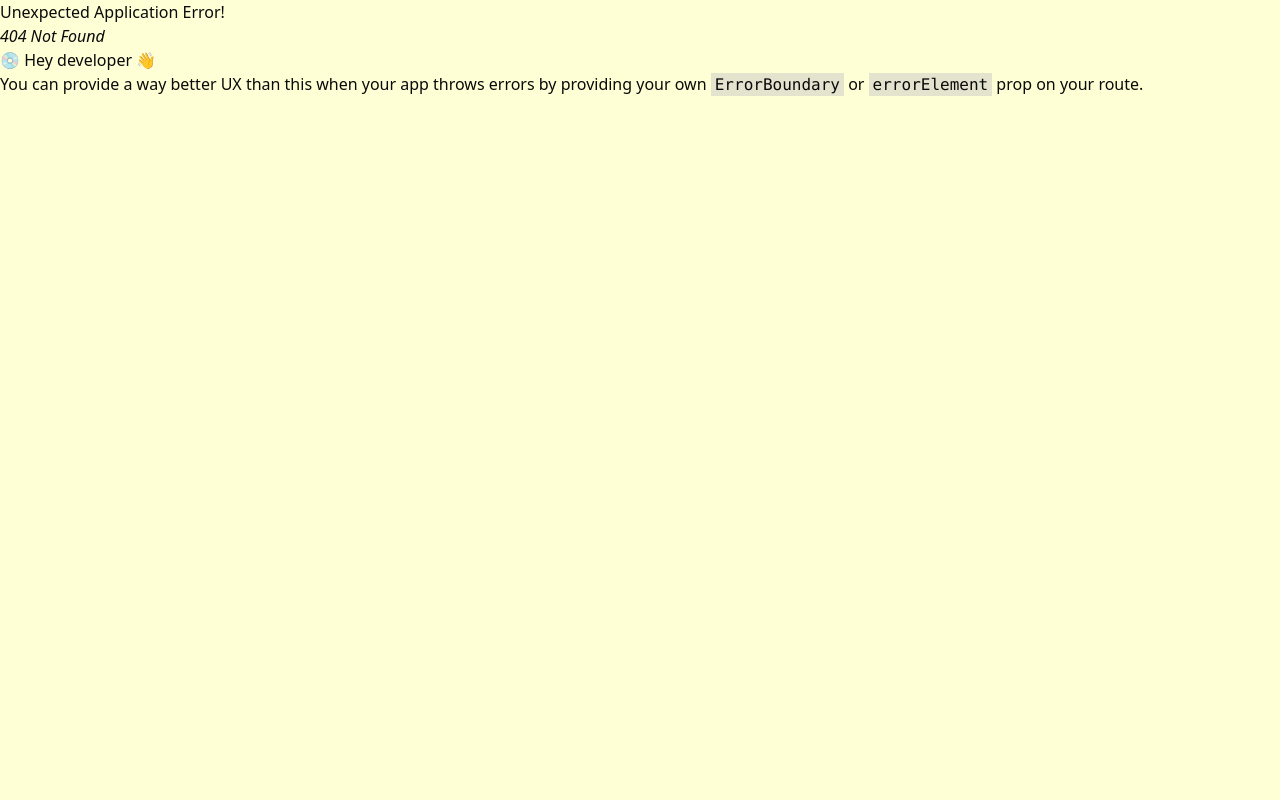
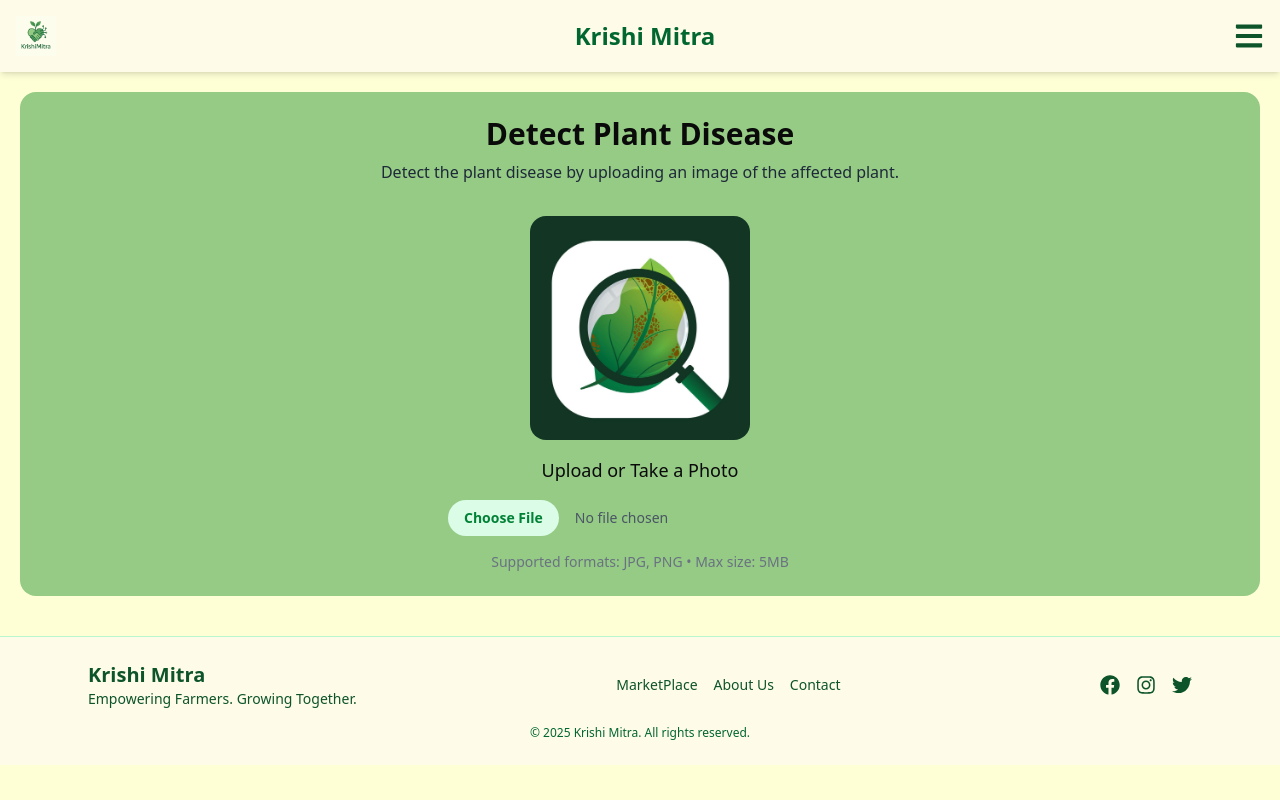
Before and after one commit to Prashanna21/team-genesis-krishi-mitra, a React (Vite) app in the folder Frontend/: page /disease-detection in a window 1280 px wide. Before the commit this address had no page. Built offline with nearby package versions, Linux system fonts and the light colour scheme.

Commit message:
changes made in disease detectin page front page

```diff
--- /dev/null
+++ b/Frontend/src/pages/DiseaseDetectionPage.jsx
@@ -0,0 +1,79 @@
+import React, { useState } from 'react';
+import ContainerBox from '../components/ContainerBox';
+import { Button } from '../components/ui/Button';
+import axios from 'axios';
+
+function DiseaseDetectionPage() {
+  const [previewSrc, setPreviewSrc] = useState('DetectionPageImg.jpg');
+  const [isImageChange, setIsImageChange] = useState(false);
+
+  const sendPhotoToServer = async (imageFile) => {
+    const formData = new FormData();
+    formData.append('image', imageFile);
+
+    try {
+      const response = await axios.post('http://127.0.0.1:5000/api/v2/detect_disease', formData, {
+        headers: {
+          'Content-Type': 'multipart/form-data',
+        },
+      });
+      console.log('Server response:', response.data);
+    } catch (error) {
+      console.error('Error uploading image:', error);
+    }
+  };
+
+  const handleImageChange = (e) => {
+    const file = e.target.files?.[0];
+    if (file) {
+      const imageUrl = URL.createObjectURL(file);
+      setPreviewSrc(imageUrl);
+      setIsImageChange(true);
+    }
+  };
+
+  return (
+    <div className="px-5">
+      <ContainerBox customCSS={"px-10"}>
+        <div className="text-center mb-8">
+          <h1 className="text-3xl font-bold mb-2">Detect Plant Disease</h1>
+          <p className="text-gray-800">
+            Detect the plant disease by uploading an image of the affected plant.
+          </p>
+        </div>
+
+        <div className="flex flex-col items-center space-y-4">
+          <img
+            src={previewSrc}
+            alt="Plant Disease Detection"
+            className="w-55 h-56 rounded-2xl object-cover mb-4"
+          />
+
+          <label className="text-lg font-medium">Upload or Take a Photo</label>
+
+          <input
+            type="file"
+            accept="image/*"
+            capture="environment"
+            className="block w-full text-sm text-gray-600
+              file:mr-4 file:py-2 file:px-4
+              file:rounded-full file:border-0
+              file:text-sm file:font-semibold
+              file:bg-green-100 file:text-green-700
+              hover:file:bg-green-200
+              max-w-sm"
+            onChange={handleImageChange}
+          />
+
+          <p className="text-gray-500 text-sm">
+            Supported formats: JPG, PNG • Max size: 5MB
+          </p>
+        </div>
+
+        {isImageChange && ( <Button onClick={() => sendPhotoToServer(previewSrc)} className="mt-4 w-40 mx-auto">Detect Disease</Button>)}
+      </ContainerBox>
+    </div>
+  );
+}
+
+export default DiseaseDetectionPage;
--- a/Frontend/src/pages/GenerateReportPage.jsx
+++ b/Frontend/src/pages/GenerateReportPage.jsx
@@ -154,7 +154,7 @@ function GenerateReportPage() {
           {locationMode === 'manual' ? (
             <div>
               <div className="w-full h-64 border rounded overflow-hidden relative z-0">
-              <MapContainer center={[28.3949, 84.1240]} zoom={7} className="w-full h-full">
+              <MapContainer center={[`28.3949, 84.1240`]} zoom={7} className="w-full h-full">
                 <TileLayer
                   attribution='&copy; OpenStreetMap contributors'
                   url="https://{s}.tile.openstreetmap.org/{z}/{x}/{y}.png"
@@ -183,16 +183,7 @@ function GenerateReportPage() {
           </Button>
         </div>
 
-        {/* Recommendations */}
-        <div className="mt-10">
-          <h4 className="text-xl font-semibold mb-2">🌱 Crop Recommendations</h4>
-          <p className="text-gray-600 mb-4">Based on your selected inputs, here are some crops suitable for your region and season.</p>
-          <ul className="list-disc list-inside text-gray-800">
-            <li>Tomato – best in spring and warm climates</li>
-            <li>Rice – ideal for high humidity and summer monsoon</li>
-            <li>Strawberry – prefers cooler temperature</li>
-          </ul>
-        </div>
+
       </ContainerBox>
     </div>
   );
```
Also changed, not shown: Frontend/src/main.tsx (+7 -1 lines), Frontend/public/DetectionPageImg.jpg (added).
